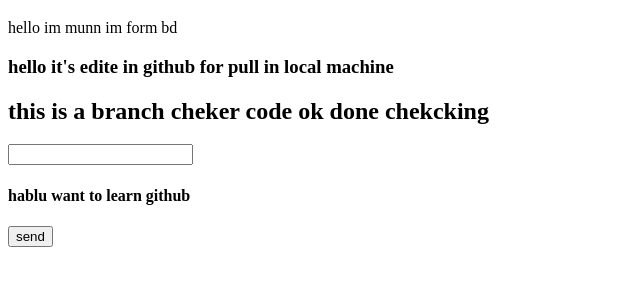
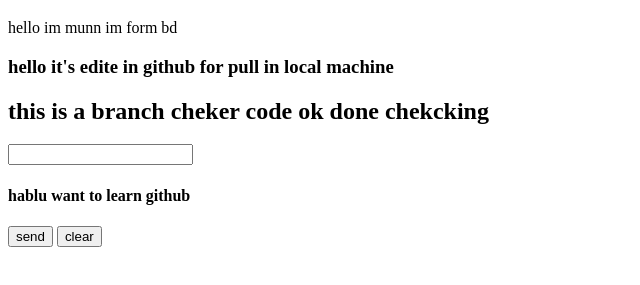
Before and after one commit to mahafujur80/git-learning, a plain HTML site: page index.html in a window 1280 px wide. Shown: the part 61-346 px from the top of the page, without its empty margins (0-640 px from the left). Drawn offline with Linux system fonts and the light colour scheme.

Commit message:
Update index.html

```diff
--- a/index.html
+++ b/index.html
@@ -13,5 +13,6 @@
     <input type="text" name="" id="">
     <h4>hablu want to learn github </h4>
     <input type="submit" name="submit" value="send">
+    <input type="reset" name="reset" value="clear">
 </body>
 </html>
```
